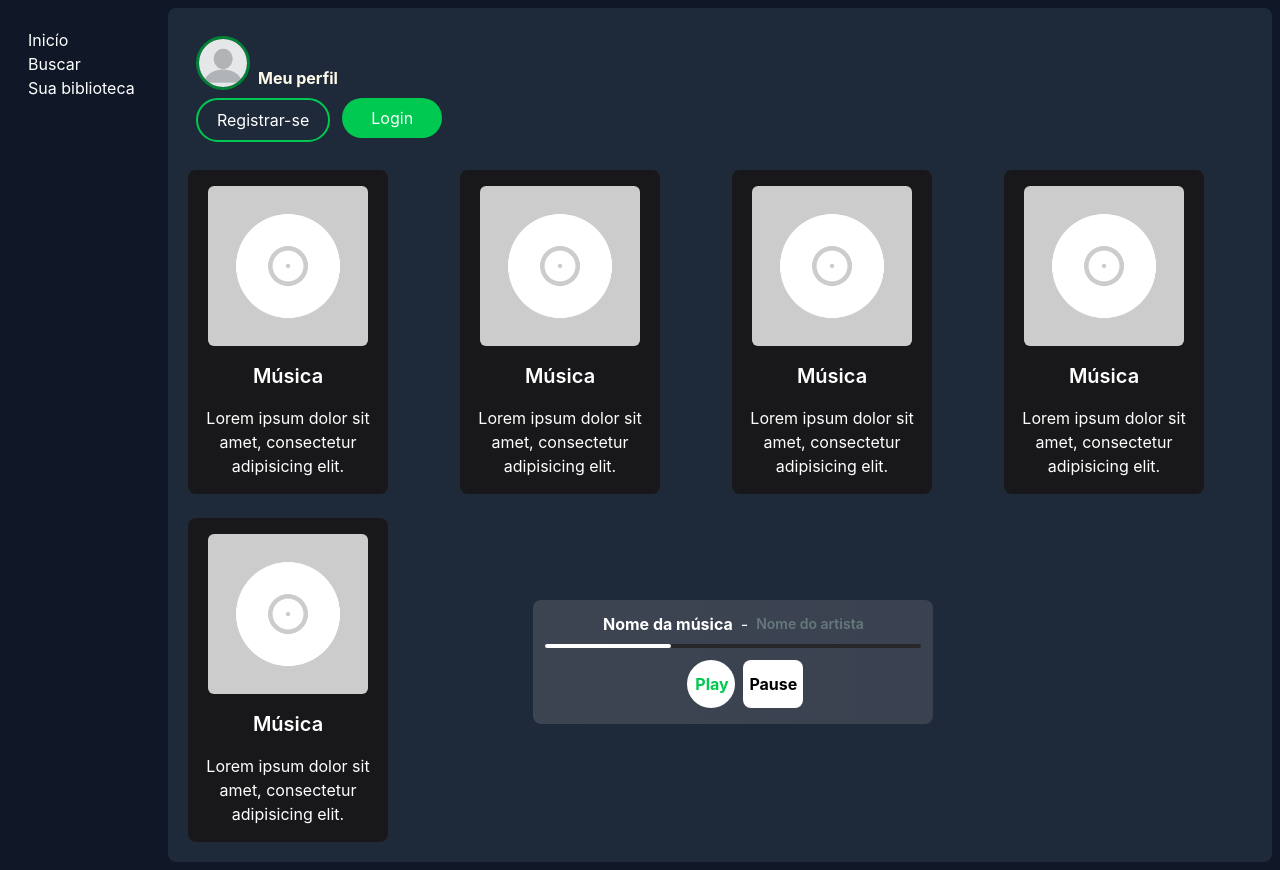
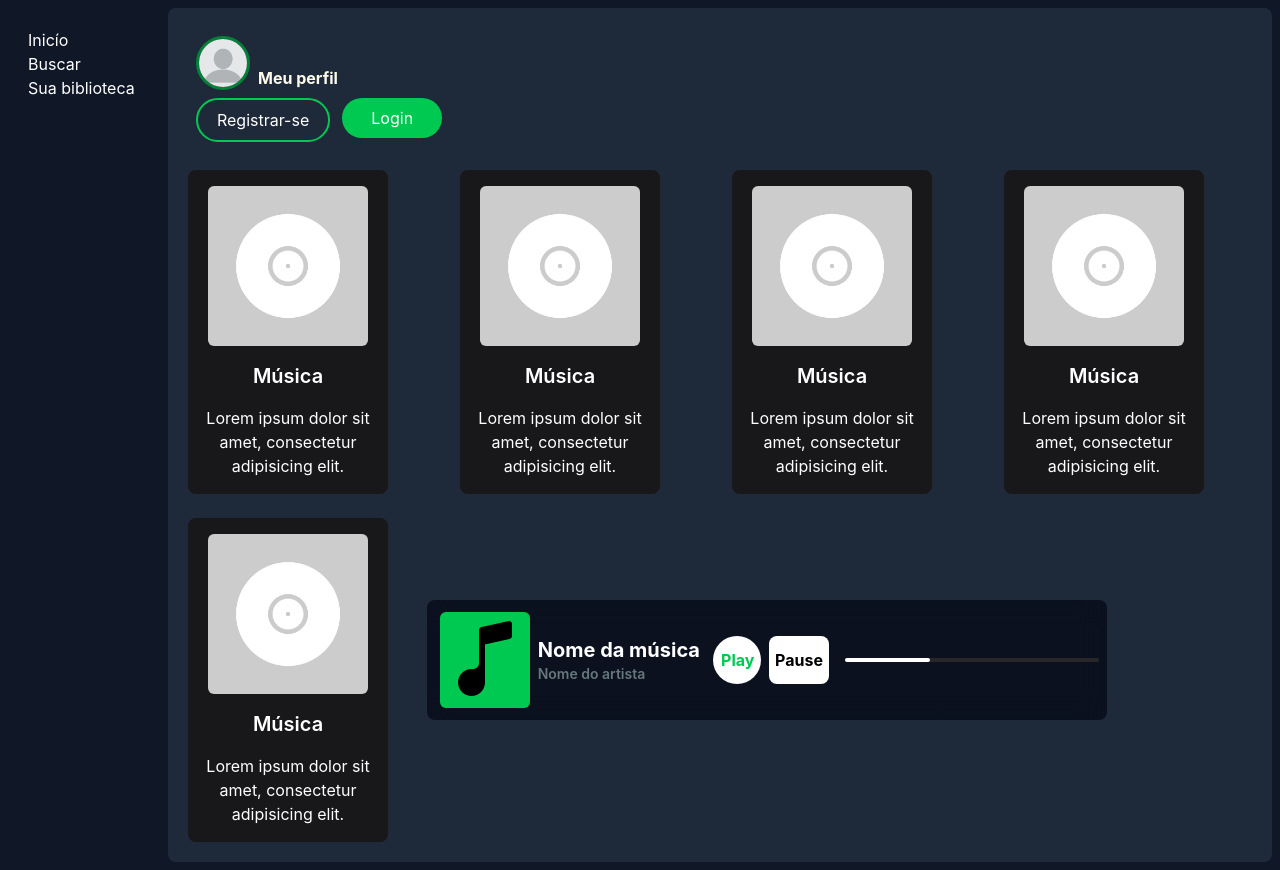
Before and after one commit to AlefAmorim/FIECFY, a React (Vite) app: page / in a window 1280 px wide. Built offline with nearby package versions, Linux system fonts and the light colour scheme.

Commit message:
refactor:Mudanças na estilização do componente Player

```diff
--- a/src/components/Player/index.jsx
+++ b/src/components/Player/index.jsx
@@ -2,19 +2,27 @@ import ProgressBar from "../ProgressBar";
 
 function Player() {
   return (
-        <footer className="bg-gray-900 bg-linear-to-l from-slate-200/20 to-slate-100/20 fixed  backdrop-blur-xs w-100 p-3 rounded-lg top-9/12 left-5/12 flex flex-col gap-2">
-            <div className="flex gap-2 items-center justify-center">
-                <h3 className="text-base font-bold">Nome da música</h3>
-                <i>-</i>
+    <footer className="bg-linear-to-l from-gray-950/70 to-gray-950/70 fixed  backdrop-blur-md w-170 p-3 rounded-lg top-9/12 left-4/12 grid  grid-cols-[40%_1fr_40%] h-30  gap-2">
+        <div className="flex gap-2 items-center justify-center ">
+            <div className="container-image bg-green-500 h-full rounded-md flex items-center">
+                <img src="/public/icon-nota-musical.png" alt="Icone nota musical" />
+            </div>
+            <div className="info-musica flex flex-col">
+                <h3 className=" font-bold text-xl">Nome da música</h3>
                 <p className="text-sm font-semibold text-mist-500">Nome do artista</p>
             </div>
-            <ProgressBar/>
-            <div className="w-100 flex justify-center gap-2 p-1">
+        </div>
+        <div className="w-full flex items-center justify-center gap-2 p-1">
         {/* Nossos botões serão estáticos por enquanto! */}
             <button className="w-12 h-12 rounded-full bg-white text-green-500 p-2 font-bold  hover:bg-gray-300 transition-colors cursor-pointer">
                 Play
             </button>
-                <button className="w-15 h-12 rounded-lg bg-white text-black  font-bold hover:bg-gray-300 transition-colors cursor-pointer text-center">Pause</button>
+            <button className="w-15 h-12 rounded-lg bg-white text-black  font-bold hover:bg-gray-300 transition-colors cursor-pointer text-center">
+                Pause
+            </button>
+        </div>
+        <div className="container-progress flex items-center p-1">
+            <ProgressBar />
         </div>
     </footer>
 );
```
Also changed, not shown: public/icon-nota-musical.png (added). Lines whose indentation alone changed are shown as unchanged.
